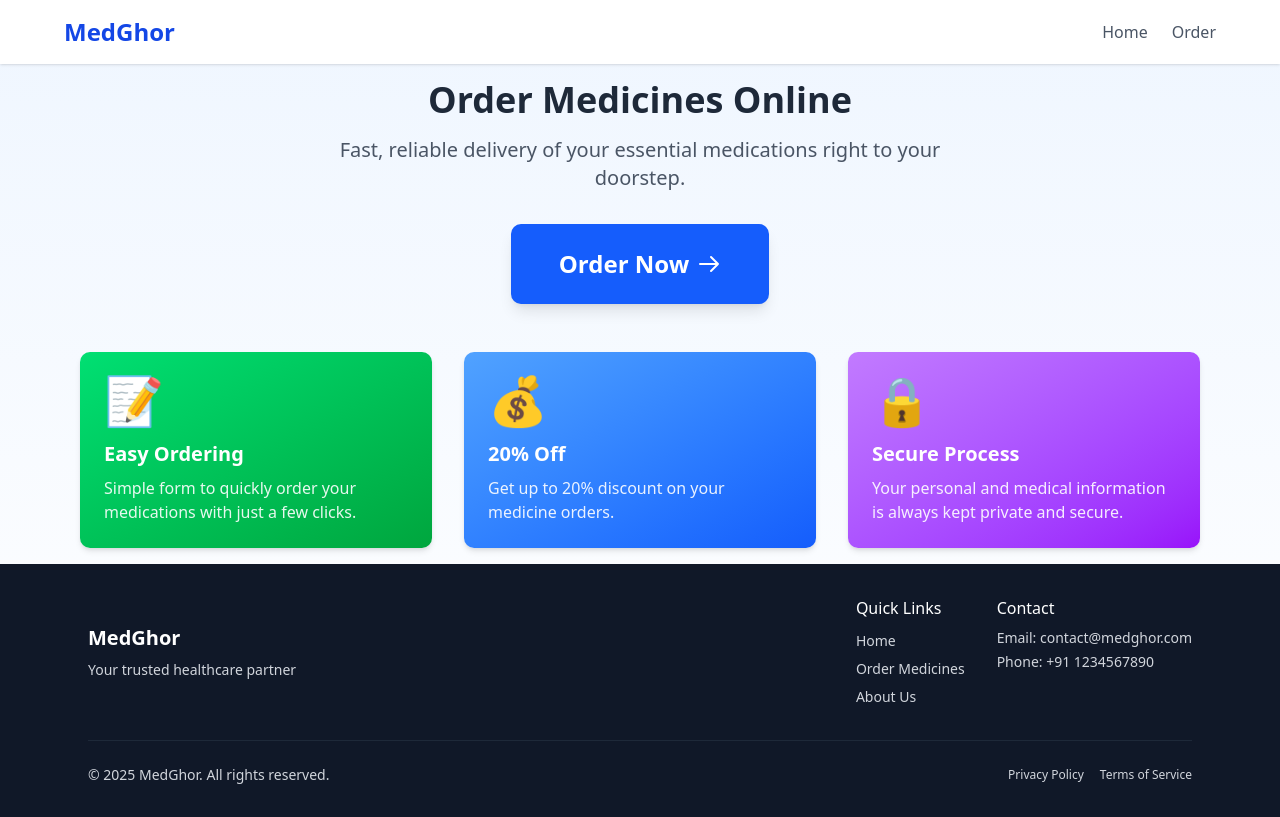
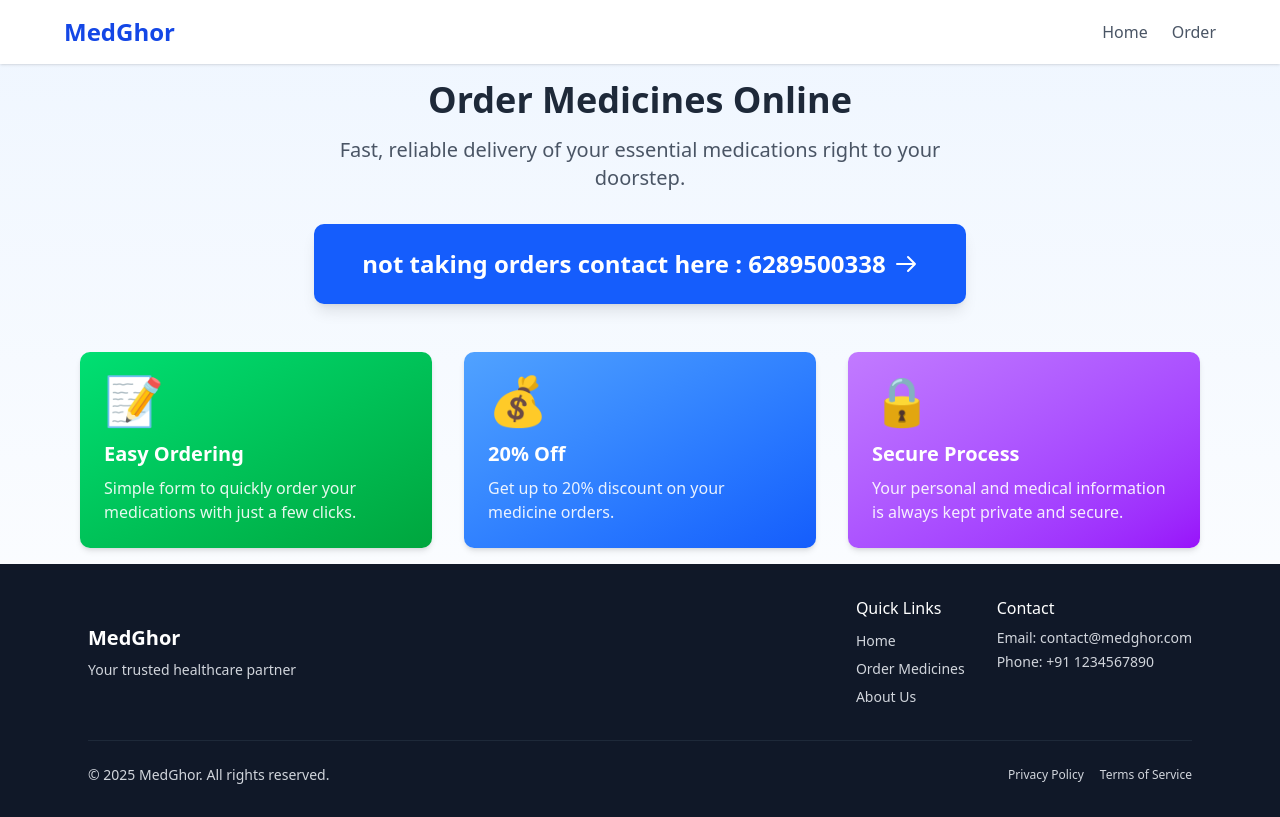
Before and after one commit to Tushar365/orderapp, a Next.js app: page / in a window 1280 px wide. Built offline with nearby package versions, Linux system fonts and the light colour scheme; no server answers.

Commit message:
Update page.tsx
not taking orders

```diff
--- a/app/page.tsx
+++ b/app/page.tsx
@@ -17,10 +17,10 @@ export default function Home() {
           </p>
 
           <Link
-            href="/orders"
+            href="/order"
             className="bg-blue-600 hover:bg-blue-700 text-white font-bold py-6 px-12 rounded-lg text-2xl shadow-lg transition-all duration-200 transform hover:scale-105 inline-flex items-center"
           >
-            <span>Order Now</span>
+            <span>not taking orders contact here : 6289500338</span>
             <svg xmlns="http://www.w3.org/2000/svg" className="h-6 w-6 ml-2" fill="none" viewBox="0 0 24 24" stroke="currentColor">
               <path strokeLinecap="round" strokeLinejoin="round" strokeWidth={2} d="M14 5l7 7m0 0l-7 7m7-7H3" />
             </svg>
```
